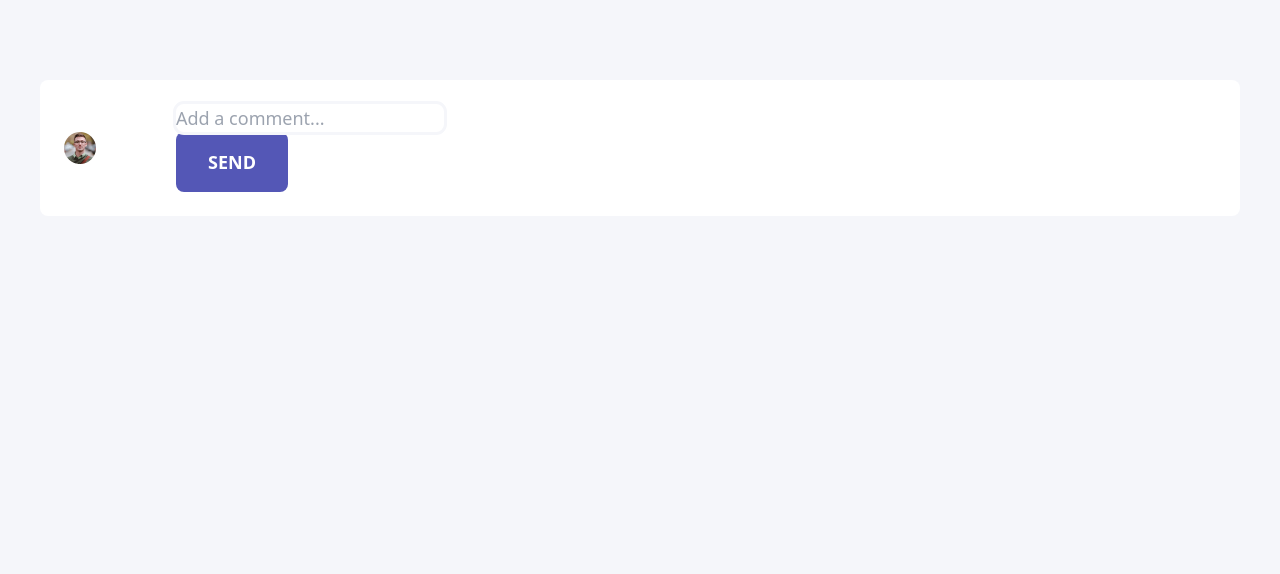
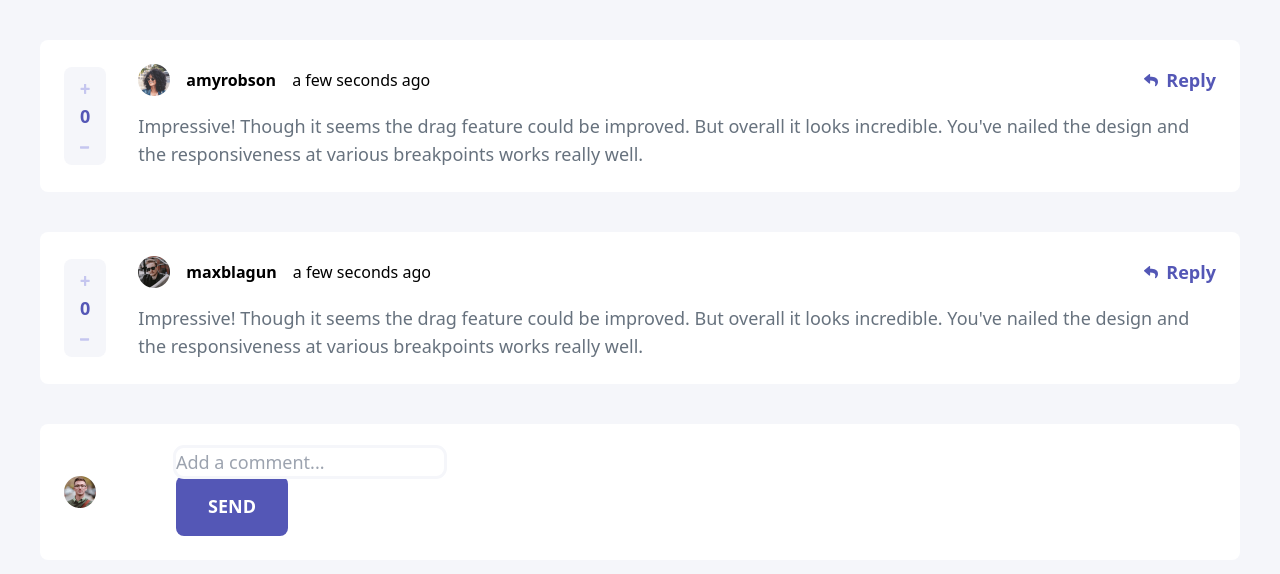
Before and after one commit to lavollmer/interactive-comments-app, a React (Vite) app: page / in a window 1280 px wide. Shown: the top 574 px of the page. Built offline with nearby package versions, Linux system fonts and the light colour scheme.

Commit message:
was able to get comment functionality to work

```diff
--- a/src/App.jsx
+++ b/src/App.jsx
@@ -21,12 +21,38 @@ function App() {
   };
 
   const handleAddComment = (commentText) => {
-    setComments([...comments, { text: commentText, createdAt: new Date(), username: "juliusomo" }]);
+    setComments([
+      ...comments,
+      { text: commentText, createdAt: new Date(), username: "juliusomo" },
+    ]);
   };
   return (
     <>
       <div className="background bg-very-light-gray">
         <div className="p-10">
+          <div>
+            <CommentCard
+              AvatarImage={Avatar}
+              AvatarDesc="User Avatar"
+              name="amyrobson"
+              comment="Impressive! Though it seems the drag feature could be improved. But overall it looks incredible. You've nailed the design and the responsiveness at various breakpoints works really well."
+              created_at={commentCreatedAt}
+              replies={replies}
+              setReplies={setReplies}
+            />
+          </div>
+          <div className="pt-10">
+            <CommentCard
+              AvatarImage={AvatarMax}
+              AvatarDesc="User Avatar"
+              name="maxblagun"
+              comment="Impressive! Though it seems the drag feature could be improved. But overall it looks incredible. You've nailed the design and the responsiveness at various breakpoints works really well."
+              created_at={commentCreatedAt}
+              replies={replies}
+              setReplies={setReplies}
+            />
+          </div>
+          <div className="mt-6">
           {comments.map((comment, index) => (
             <CommentCard
               key={index}
@@ -51,6 +77,7 @@ function App() {
               />
             ))}
           </div>
+          </div>
           <div>
             <UserComment onAddComment={handleAddComment} />
           </div>
```
